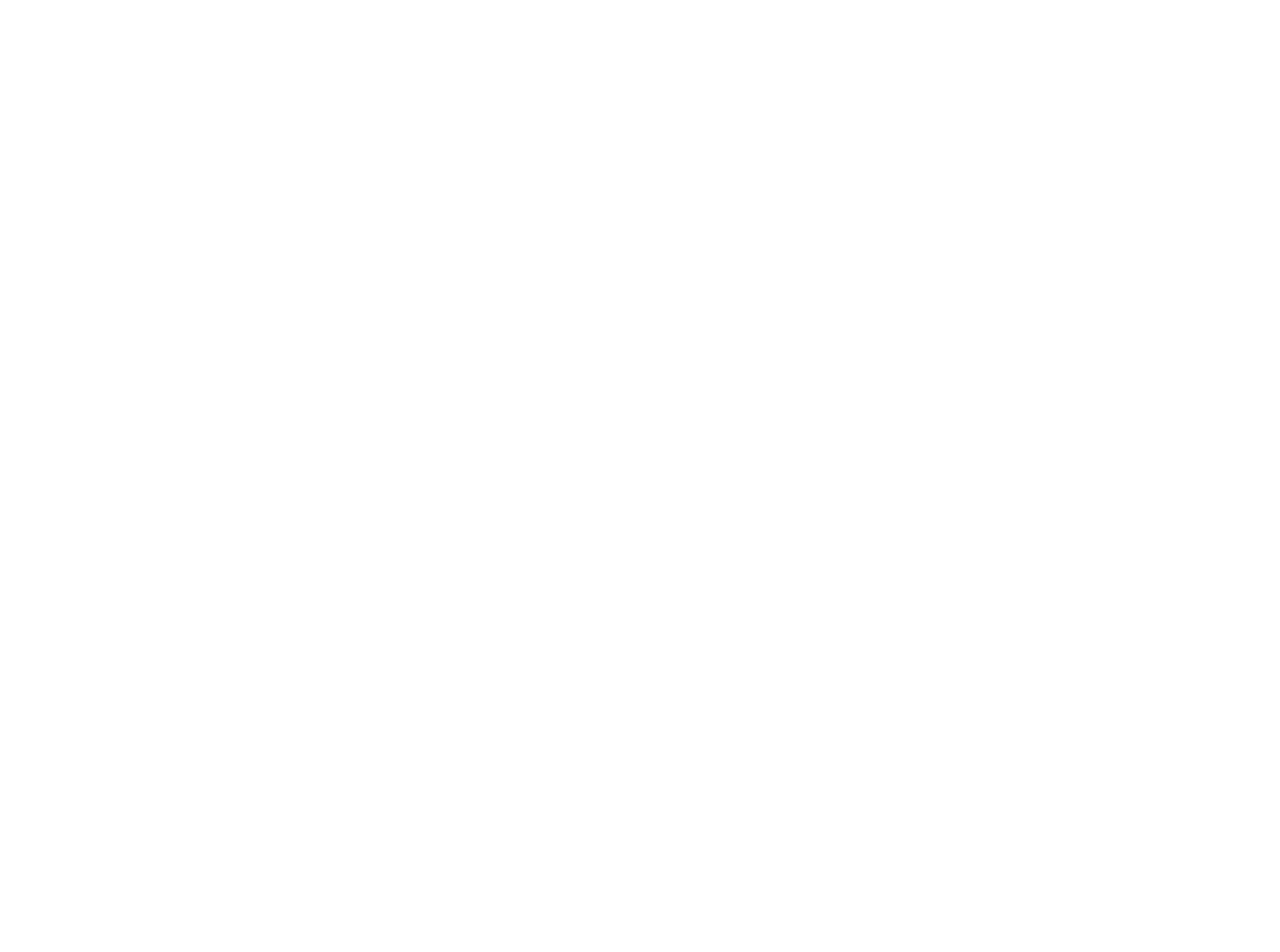
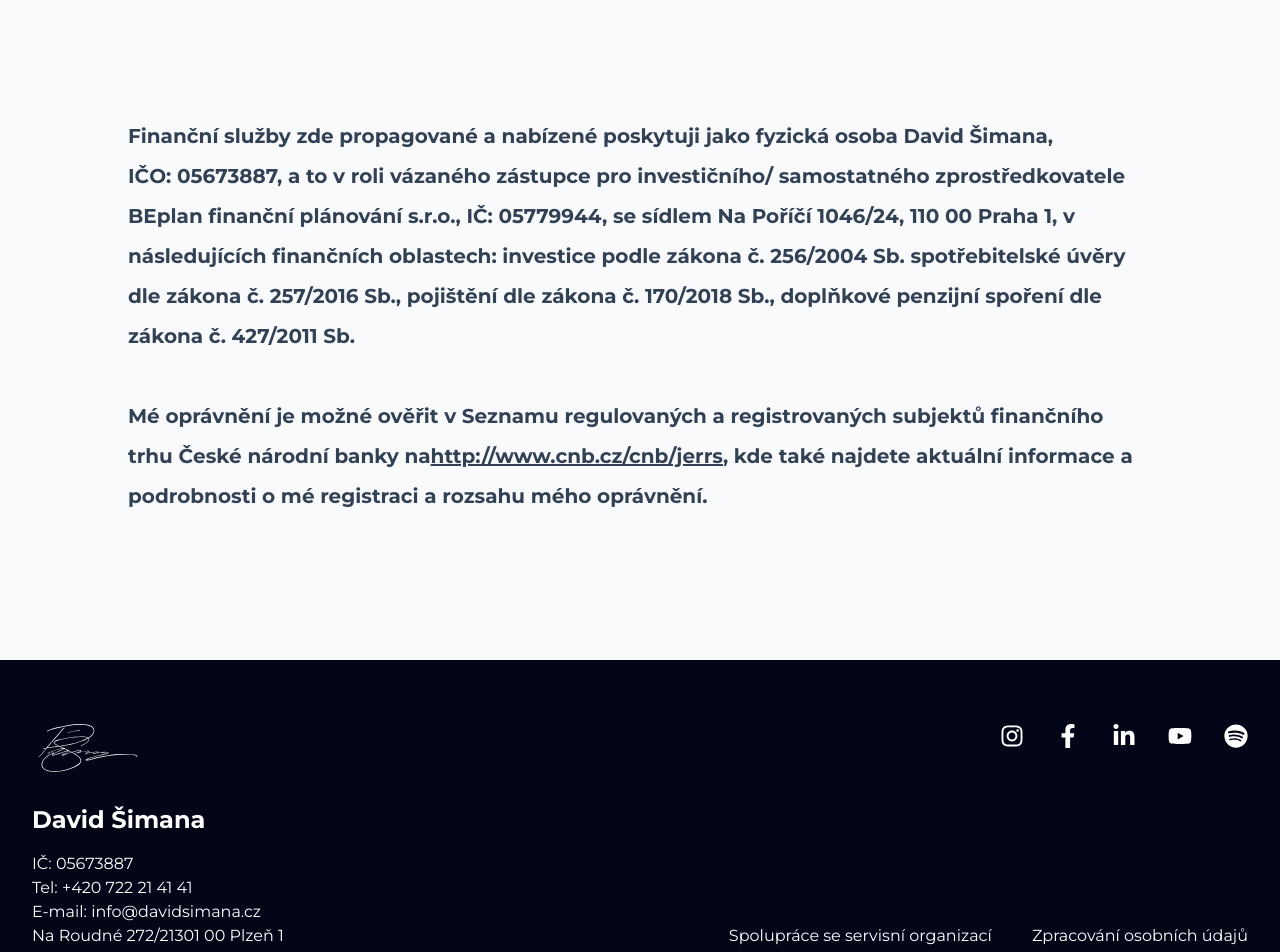
Before and after one commit to GTDN-Development/2116-davidsimana-cz-next, a Next.js app: page /spoluprace-servisni-organizace in a window 1280 px wide. Before the commit this address had no page. Shown: the part 540-1492 px from the top of the page. Before the commit the page ends 800 px from the top, so only its background shows below. Built offline with nearby package versions, Linux system fonts and the light colour scheme.

Commit message:
servisni organizace

```diff
--- a/src/components/Footer.tsx
+++ b/src/components/Footer.tsx
@@ -64,7 +64,7 @@
                   info@davidsimana.cz
                 </Link>
               </li>
-              <li>Prešovská 194/15, 301 00 Plzeň 3 Vnitřní Město</li>
+              <li>Na Roudné 272/21301 00 Plzeň 1</li>
             </ul>
           </div>
         </div>
@@ -72,6 +72,15 @@
           <Socials className="mb-6 text-white" />
 
           <ul className="mt-auto flex list-none flex-col space-y-4 lg:flex-row lg:space-x-10 lg:space-y-0">
+            <li>
+              <Link
+                href="/spoluprace-servisni-organizace"
+                hoverEffect="scale-up"
+                className="font-normal text-white"
+              >
+                Spolupráce se servisní organizací
+              </Link>
+            </li>
             <li>
               <Link
                 href="/gdpr"
--- /dev/null
+++ b/src/components/ServisniOrganizace.tsx
@@ -0,0 +1,29 @@
+function ServisniOrganizace() {
+  return (
+    <section id="spoluprace-servisni-organizace">
+      <strong className="text-xl leading-loose">
+        Finanční služby zde propagované a nabízené poskytuji jako fyzická osoba
+        David Šimana, IČO: 05673887, a to v roli vázaného zástupce pro
+        investičního/ samostatného zprostředkovatele BEplan finanční plánování
+        s.r.o., IČ: 05779944, se sídlem Na Poříčí 1046/24, 110 00 Praha 1, v
+        následujících finančních oblastech: investice podle zákona č. 256/2004
+        Sb. spotřebitelské úvěry dle zákona č. 257/2016 Sb., pojištění dle
+        zákona č. 170/2018 Sb., doplňkové penzijní spoření dle zákona č.
+        427/2011 Sb. <br /> <br /> Mé oprávnění je možné ověřit v Seznamu
+        regulovaných a registrovaných subjektů finančního trhu České národní
+        banky na
+        <a
+          href="http://www.cnb.cz/cnb/jerrs"
+          target="_blank"
+          className="underline"
+        >
+          http://www.cnb.cz/cnb/jerrs
+        </a>
+        , kde také najdete aktuální informace a podrobnosti o mé registraci a
+        rozsahu mého oprávnění.
+      </strong>
+    </section>
+  );
+}
+
+export default ServisniOrganizace;
--- a/src/pages/gdpr.tsx
+++ b/src/pages/gdpr.tsx
@@ -19,7 +19,7 @@
     <Layout>
       <Seo title="GDPR" description="Lorem ipsum dolor" />
 
-      <header className="flex h-[512px] w-screen items-center justify-center bg-primary-900 text-primary-100">
+      <header className="flex h-[512px] w-screen items-center justify-center bg-primary-100 text-primary-900">
         <h1 className="text-2xl font-bold sm:text-4xl xl:text-7xl">GDPR</h1>
       </header>
 
--- /dev/null
+++ b/src/pages/spoluprace-servisni-organizace.tsx
@@ -0,0 +1,27 @@
+import Layout from "@/components/Layout";
+import Prose from "@/components/Prose";
+import Seo from "@/components/Seo";
+import ServisniOrganizace from "@/components/ServisniOrganizace";
+
+function servisniOrganizace() {
+  return (
+    <Layout>
+      <Seo
+        title="Spolupráce se servisní organizací"
+        description="Lorem ipsum dolor"
+      />
+
+      <header className="flex h-[512px] w-screen items-center justify-center bg-primary-100 text-primary-900">
+        <h1 className="text-center text-2xl font-bold sm:text-4xl xl:text-7xl">
+          SPOLUPRÁCE SE SERVISNÍ ORGANIZACÍ
+        </h1>
+      </header>
+
+      <Prose className="py-36">
+        <ServisniOrganizace />
+      </Prose>
+    </Layout>
+  );
+}
+
+export default servisniOrganizace;
```
Also changed, not shown: 1 other file (tests, documents, lock files or other folders).
